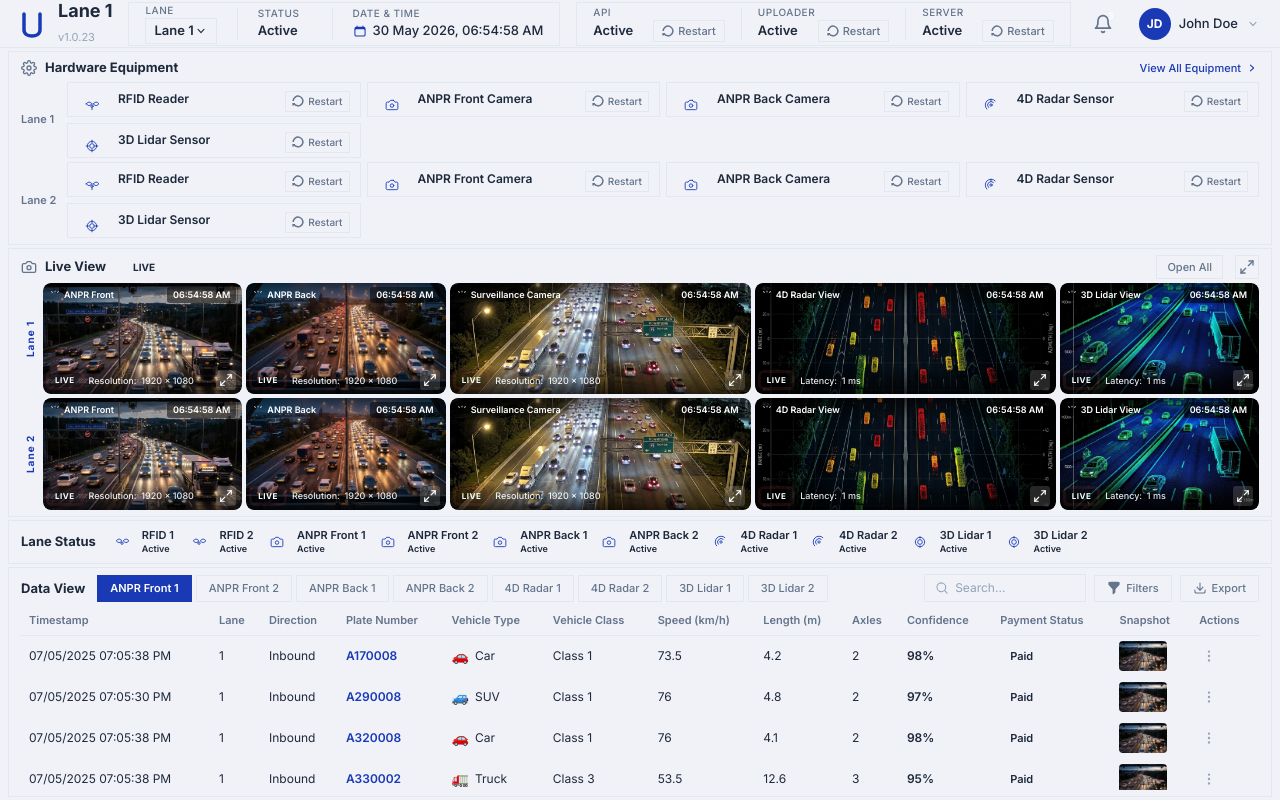
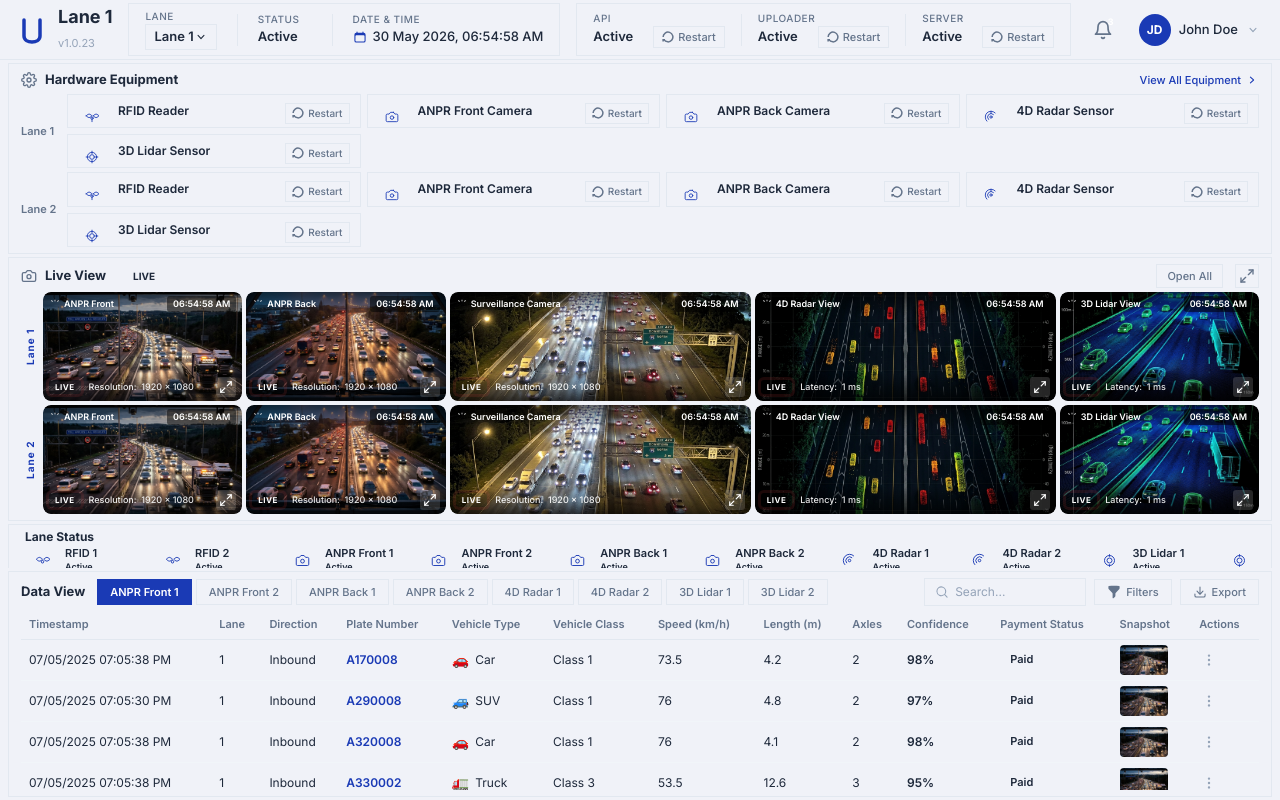
Before and after one commit to N1shkarsh-70/mlff-lane, an Angular app: page / in a window 1280 px wide. Built offline with nearby package versions, Linux system fonts and the light colour scheme.

Commit message:
change in header and lane status

```diff
--- a/src/app/components/header/header.component.css
+++ b/src/app/components/header/header.component.css
@@ -7,7 +7,7 @@
   align-items: center;
   justify-content: space-between;
   padding: 0 16px;
-  height: 48px;
+  height: 60px;
   background: var(--color-bg-card);
   border-bottom: 1px solid var(--color-border);
   box-shadow: var(--shadow-header);
@@ -25,7 +25,7 @@
   border: 1px solid var(--color-border);
   border-radius: var(--radius-card);
   padding: 6px 16px;
-  height: 44px;
+  height: 53px;
 }
 
 .lane-selector {
--- a/src/app/components/lane-status/lane-status.component.css
+++ b/src/app/components/lane-status/lane-status.component.css
@@ -9,42 +9,64 @@
   background: var(--color-bg-card);
   border: 1px solid var(--color-border);
   border-radius: var(--radius-card);
-  padding: 4px 12px;
+  padding: 6px 16px;
   height: 100%;
   display: flex;
-  align-items: center;
-  gap: 12px;
+  flex-direction: column;
+  justify-content: center;
   overflow: hidden;
+  min-height: 60px;
+  max-height: 72px;
 }
 
 .section-title {
-  font-size: 13px;
+  font-size: 12px;
   font-weight: 700;
   color: var(--color-text-primary);
   white-space: nowrap;
   flex-shrink: 0;
+  /* margin-bottom: 4px; */
+  line-height: 1;
 }
 
+/* Chip Row */
 .status-chips {
   display: flex;
   flex-wrap: nowrap;
-  gap: 8px;
-  flex: 1;
+  gap: 16px;
+  flex: 0 0 auto;
   overflow-x: auto;
   align-items: center;
+  white-space: nowrap;
 }
 
+/* Responsive gap scaling */
+@media (min-width: 1280px) {
+  .status-chips {
+    gap: 20px;
+  }
+}
+@media (min-width: 1536px) {
+  .status-chips {
+    gap: 24px;
+  }
+}
+
+/* Individual Chip */
 .status-chip {
   display: flex;
   align-items: center;
-  gap: 6px;
+  gap: 8px;
   flex-shrink: 0;
   white-space: nowrap;
+  min-width: 110px;
+  padding: 2px 8px 2px 2px;
 }
 
+/* Icon Circle */
 .chip-icon {
-  width: 28px;
-  height: 28px;
+  width: 30px;
+  height: 30px;
   border-radius: 50%;
   background: var(--color-primary-light);
   display: flex;
@@ -54,10 +76,11 @@
   color: var(--color-primary);
 }
 .chip-icon svg {
-  width: 14px;
-  height: 14px;
+  width: 15px;
+  height: 15px;
 }
 
+/* Label + Status */
 .chip-info {
   display: flex;
   flex-direction: column;
@@ -67,13 +90,13 @@
   font-size: 11px;
   font-weight: 600;
   color: var(--color-text-primary);
-  line-height: 1.2;
+  line-height: 1.3;
 }
 
 .chip-status {
   display: flex;
   align-items: center;
-  gap: 3px;
+  gap: 4px;
   font-size: 9px;
   font-weight: 600;
   color: var(--color-text-muted);
--- a/src/app/components/lane-status/lane-status.component.html
+++ b/src/app/components/lane-status/lane-status.component.html
@@ -1,5 +1,5 @@
 <section class="lane-status-section">
-  <span class="section-title">Lane Status</span>
+  <h3 class="section-title">Lane Status</h3>
   <div class="status-chips">
     @for (device of devices(); track device.id) {
       <div class="status-chip">
--- a/src/app/data/mock-data.ts
+++ b/src/app/data/mock-data.ts
@@ -155,4 +155,16 @@ export const VEHICLE_RECORDS: VehicleRecord[] = [
     speed: 65.2, length: 10.8, axles: 2, confidence: 96,
     paymentStatus: 'Paid', snapshotUrl: 'assets/feeds/anpr-front.png',
   },
+  {
+    timestamp: '07/05/2025 07:05:38 PM', lane: 1, direction: 'Inbound',
+    plateNumber: 'A440010', vehicleType: 'Truck', vehicleClass: 'Class 3',
+    speed: 65.2, length: 10.8, axles: 2, confidence: 96,
+    paymentStatus: 'Paid', snapshotUrl: 'assets/feeds/anpr-front.png',
+  },
+  {
+    timestamp: '07/05/2025 07:05:40 PM', lane: 1, direction: 'Inbound',
+    plateNumber: 'A440011', vehicleType: 'Car', vehicleClass: 'Class 3',
+    speed: 65.2, length: 10.8, axles: 2, confidence: 96,
+    paymentStatus: 'Paid', snapshotUrl: 'assets/feeds/anpr-front.png',
+  }
 ];
--- a/src/styles.css
+++ b/src/styles.css
@@ -29,7 +29,7 @@
   --font-sans: 'Inter', system-ui, -apple-system, sans-serif;
 
   /* === Border Radius === */
-  --radius-card: 10px;
+  --radius-card: 16px;
   --radius-badge: 20px;
   --radius-btn: 6px;
   --radius-pill: 9999px;
```
